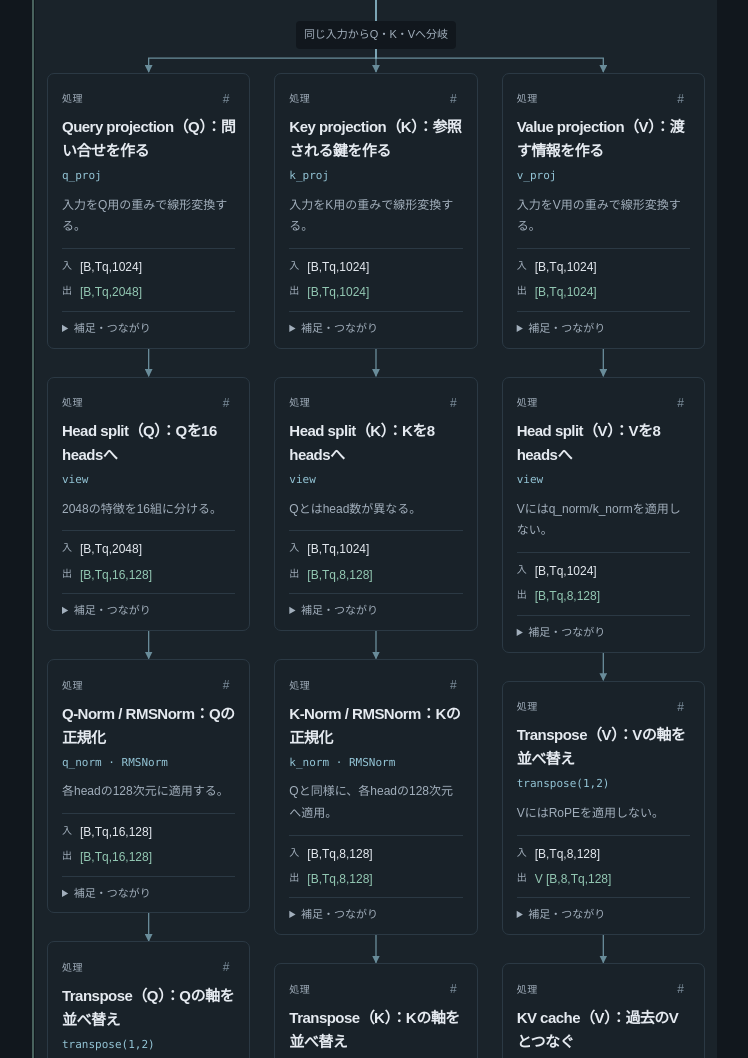
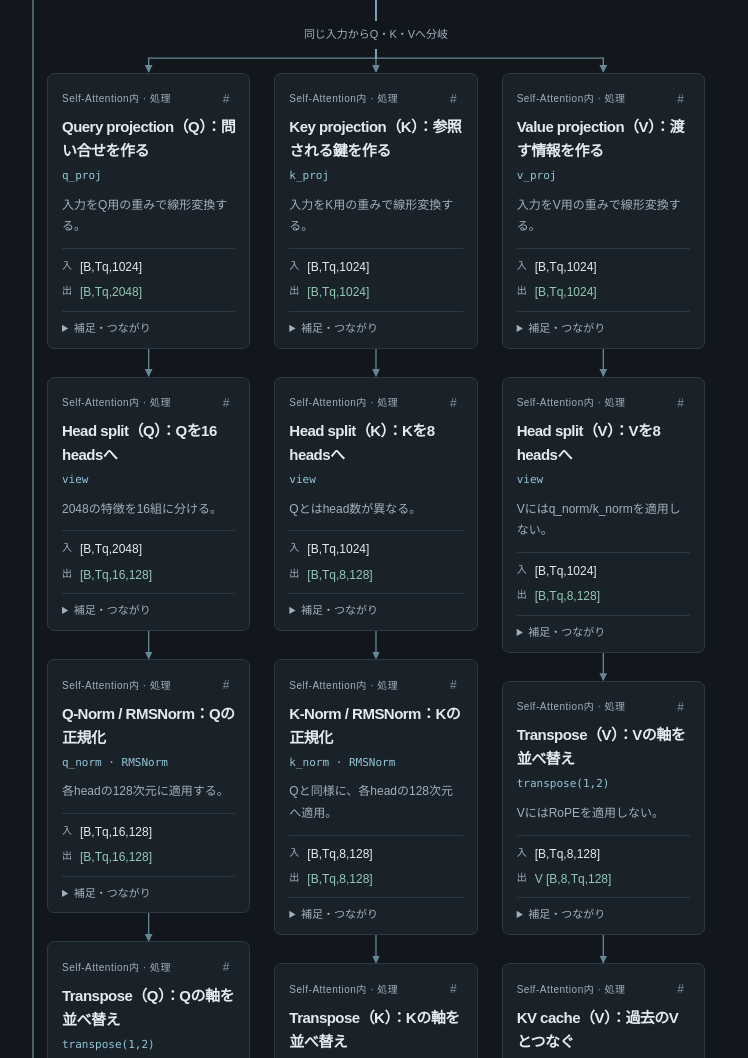
Before and after one commit to Lye-0/LLM-LABORATORY, an Astro site: page /maps in a window 1280 px wide. Shown: the part 8690-9748 px from the top of the page, without its empty margins (295-1043 px from the left). Built offline with nearby package versions, Linux system fonts and the light colour scheme; Astro itself is replaced by a stand-in of ours.

Commit message:
fix: 地図の背景とカードの視認性を改善

```diff
--- a/src/components/atlas/AtlasGraph.astro
+++ b/src/components/atlas/AtlasGraph.astro
@@ -100,10 +100,6 @@ const presentNode = (id: string) =>
           {
             'atlas-block--choices': block.choices,
             'atlas-block--group': block.group,
-            'atlas-block--group-start':
-              block.group && section.blocks[index - 1]?.group !== block.group,
-            'atlas-block--group-end':
-              block.group && section.blocks[index + 1]?.group !== block.group,
           },
         ]}
         data-process-group={block.group}
@@ -141,6 +137,9 @@ const presentNode = (id: string) =>
                   >
                     <div class="atlas-node-top">
                       <span class="atlas-kind">
+                        {block.group && (
+                          <>{block.group === 'attention' ? 'Self-Attention' : 'MLP'}内 · </>
+                        )}
                         {
                           {
                             process: '処理',
--- a/src/styles/atlas.css
+++ b/src/styles/atlas.css
@@ -201,20 +201,6 @@
   position: relative;
   padding: 20px 0;
 }
-.atlas-block--group::before {
-  content: '';
-  position: absolute;
-  inset: 0 -12px;
-  background: color-mix(in srgb, var(--accent) 7%, var(--bg));
-  z-index: -1;
-  pointer-events: none;
-}
-.atlas-block--group-start::before {
-  border-radius: 10px 10px 0 0;
-}
-.atlas-block--group-end::before {
-  border-radius: 0 0 10px 10px;
-}
 .atlas-process-heading {
   position: relative;
   margin: 0 0 24px;
@@ -245,9 +231,6 @@
   background: var(--bg);
 }
 @media (max-width: 600px) {
-  .atlas-block--group::before {
-    inset-inline: -6px;
-  }
   .atlas-process-heading {
     max-width: none;
   }
```
